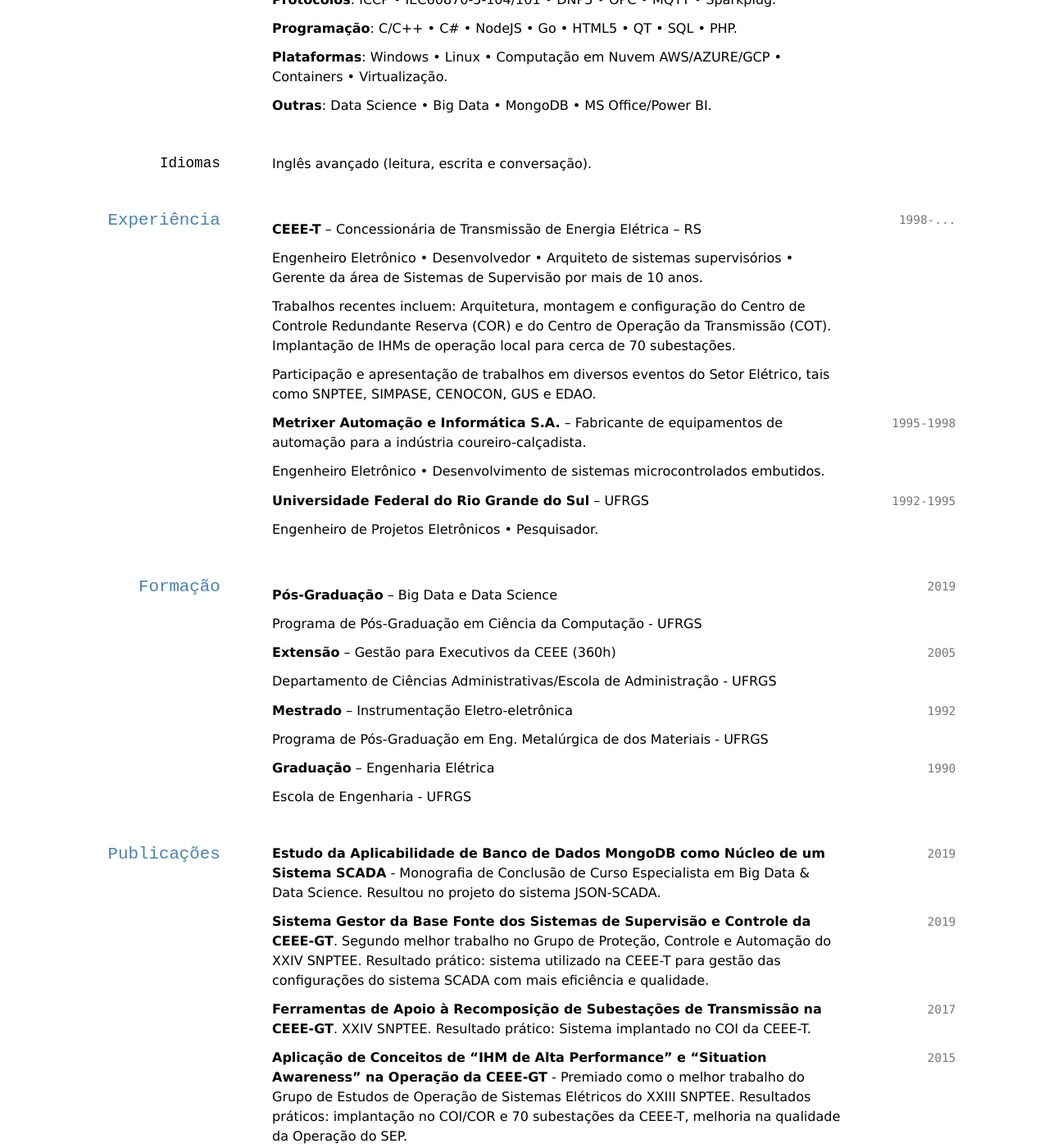
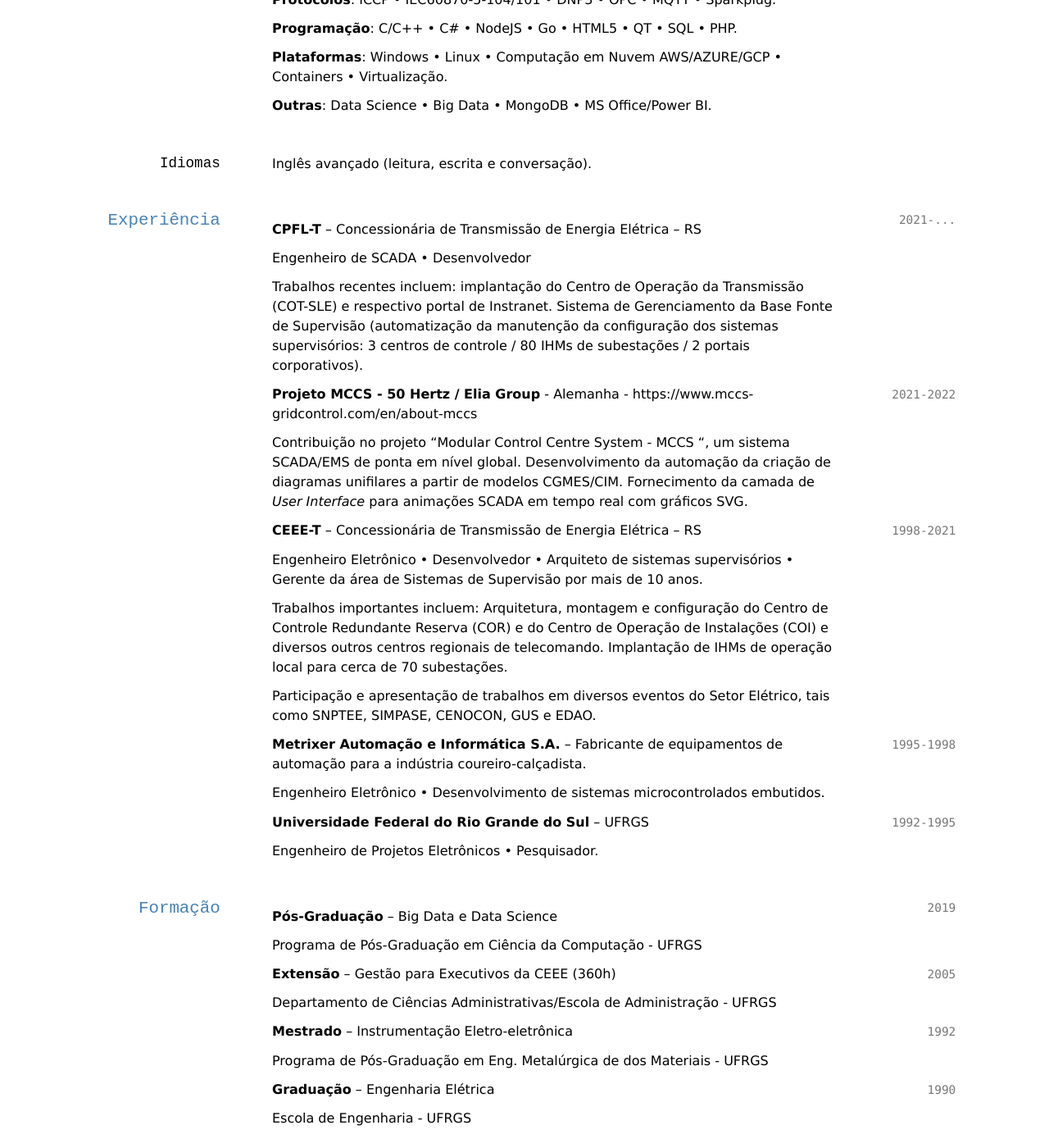
Before and after one commit to riclolsen/cv, a Jekyll site: the page built from index.md, in a window 1280 px wide and 1400 px high, scrolled down 622 px. Shown: the whole window at 82% size. Built offline with Jekyll 4.4.1, drawn with Linux system fonts in a browser that asks for light colours; nearby versions of some CDN libraries.

Commit message:
Update index.md

```diff
--- a/index.md
+++ b/index.md
@@ -41,14 +41,28 @@ Inglês avançado (leitura, escrita e conversação).
 
 ## Experiência
 
-`1998-...`
+`2021-...`
+
+**CPFL-T** – Concessionária de Transmissão de Energia Elétrica – RS
+
+Engenheiro de SCADA • Desenvolvedor
+
+Trabalhos recentes incluem: implantação do Centro de Operação da Transmissão (COT-SLE) e respectivo portal de Instranet. Sistema de Gerenciamento da Base Fonte de Supervisão (automatização da manutenção da configuração dos sistemas supervisórios: 3 centros de controle / 80 IHMs de subestações / 2 portais corporativos).
+
+`2021-2022`
+
+**Projeto MCCS - 50 Hertz / Elia Group** - Alemanha - https://www.mccs-gridcontrol.com/en/about-mccs
+
+Contribuição no projeto "Modular Control Centre System - MCCS ", um sistema SCADA/EMS de ponta em nível global. Desenvolvimento da automação da criação de diagramas unifilares a partir de modelos CGMES/CIM. Fornecimento da camada de _User Interface_ para animações SCADA em tempo real com gráficos SVG.
+
+`1998-2021`
 
 **CEEE-T** – Concessionária de Transmissão de Energia Elétrica – RS
 
 Engenheiro Eletrônico • Desenvolvedor • Arquiteto de sistemas supervisórios • Gerente da área de Sistemas de Supervisão por mais de 10 anos.
 
-Trabalhos recentes incluem:
-Arquitetura, montagem e configuração do Centro de Controle Redundante Reserva (COR) e do Centro de Operação da Transmissão (COT).
+Trabalhos importantes incluem:
+Arquitetura, montagem e configuração do Centro de Controle Redundante Reserva (COR) e do Centro de Operação de Instalações (COI) e diversos outros centros regionais de telecomando.
 Implantação de IHMs de operação local para cerca de 70 subestações.
 
 Participação e apresentação de trabalhos em diversos eventos do Setor Elétrico, tais como SNPTEE, SIMPASE, CENOCON, GUS e EDAO.
```
